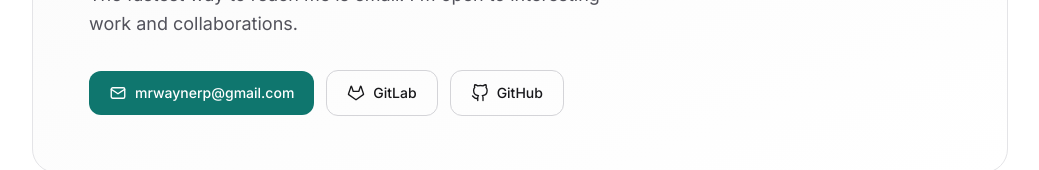
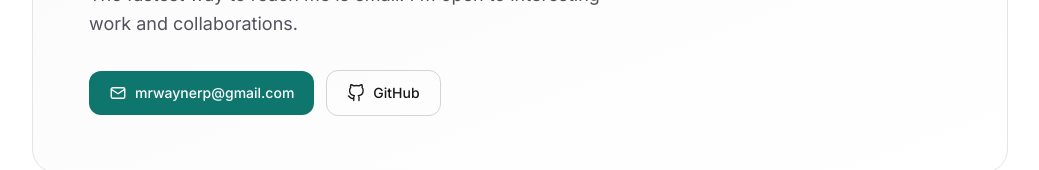
Before and after one commit to waynecodez/waynep-me, a React (Vite) app: page / in a window 1280 px wide. Shown: the part 3466-3636 px from the top of the page, without its empty margins (120-1159 px from the left). Built offline with nearby package versions, Linux system fonts and the light colour scheme.

Commit message:
chore: point GitHub link at waynecodez profile

```diff
--- a/src/components/Contact.tsx
+++ b/src/components/Contact.tsx
@@ -1,10 +1,9 @@
-import { GithubIcon, GitlabIcon, MailIcon } from "./icons";
+import { GithubIcon, MailIcon } from "./icons";
 
 // Edit these in one place.
 const EMAIL = "mrwaynerp@gmail.com";
 const SOCIALS = [
-	{ label: "GitLab", href: "https://gitlab.com/", icon: GitlabIcon },
-	{ label: "GitHub", href: "https://github.com/", icon: GithubIcon },
+	{ label: "GitHub", href: "https://github.com/waynecodez", icon: GithubIcon },
 ];
 
 export function Contact() {
```
